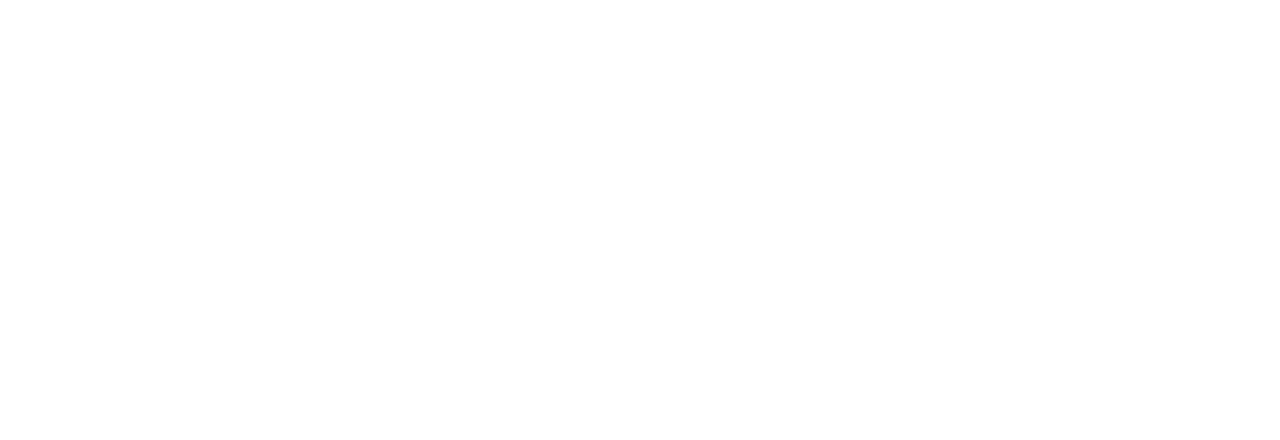
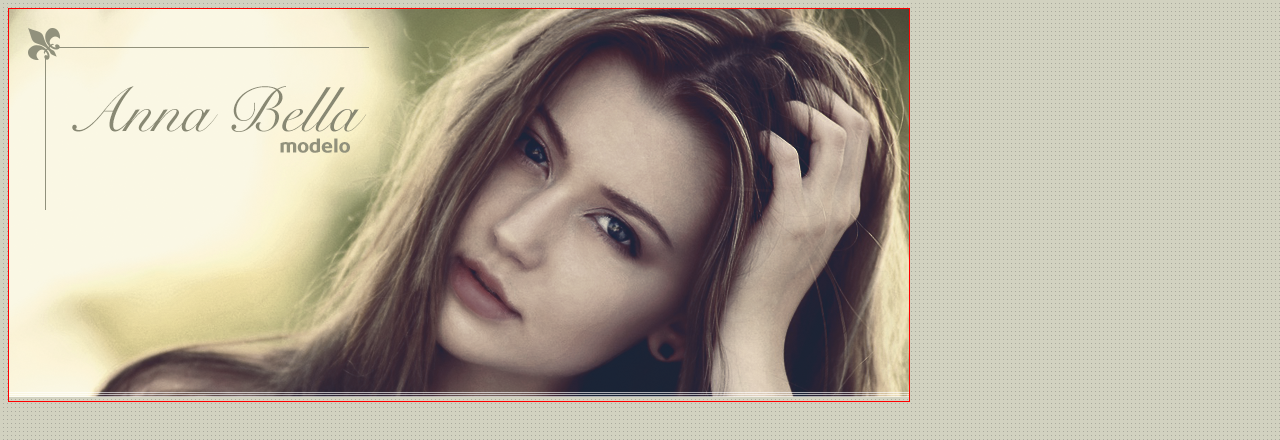
Before and after one commit to GabrielNascCar/SiteAnna, a plain HTML site: page index.html in a window 1280 px wide. Shown: the top 440 px of the page. Drawn offline with Linux system fonts and the light colour scheme.

Commit message:
Criando o fundo do site

```diff
--- /dev/null
+++ b/estilo.css
@@ -0,0 +1,10 @@
+body {
+    background: #d2d2c1 url('imagens/fundo.png');
+    font: 16px Arial, Helvetica, sans-serif;
+}
+
+#principal {
+    border: 1px solid red;
+    width: 900px;
+
+}
--- a/index.html
+++ b/index.html
@@ -3,9 +3,18 @@
     <head>
         <meta charset="UTF-8">
         <meta name="viewport" content="width=device-width, initial-scale=1.0">
-    <title>Document</title>
+        <title>Anna Bela Oficial</title>
+
+    <link rel="stylesheet" href="estilo.css">
+
     </head>
     <body>
 
+        <div id="principal">
+
+            <img src="imagens/capa.png" alt="">
+
+        </div>
+
     </body>
 </html>
```
Lines whose indentation alone changed are shown as unchanged.
